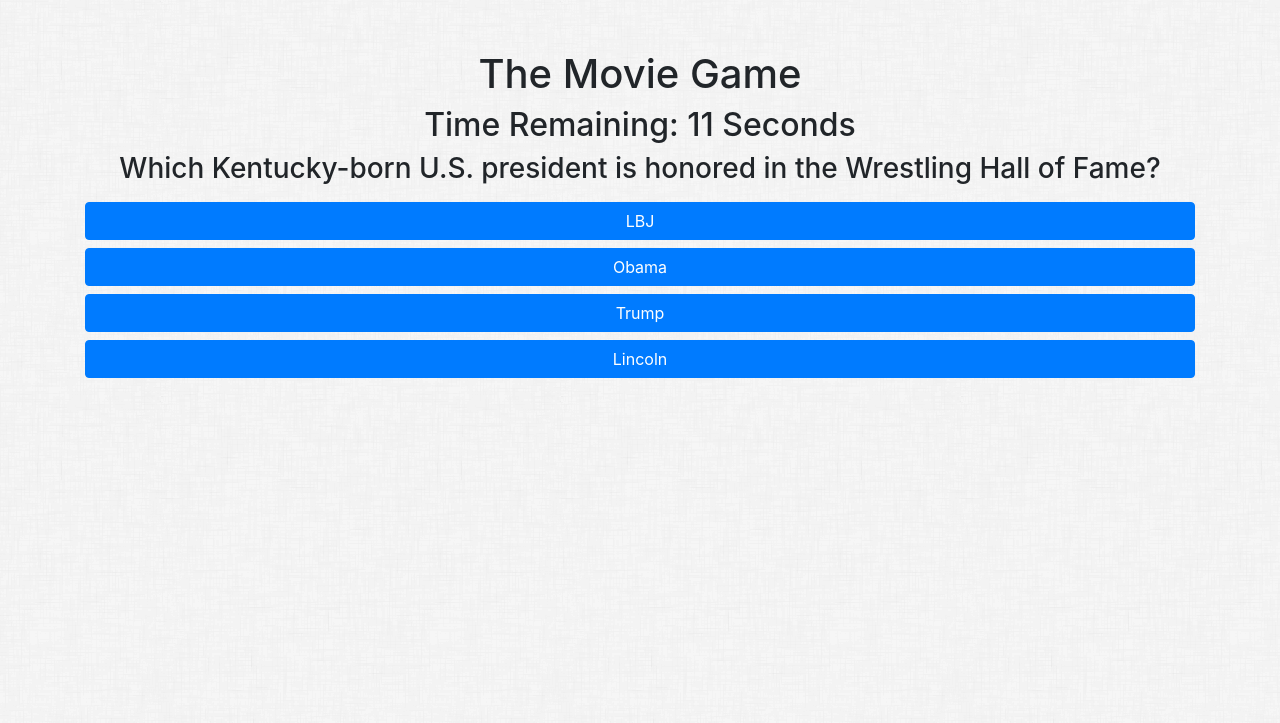
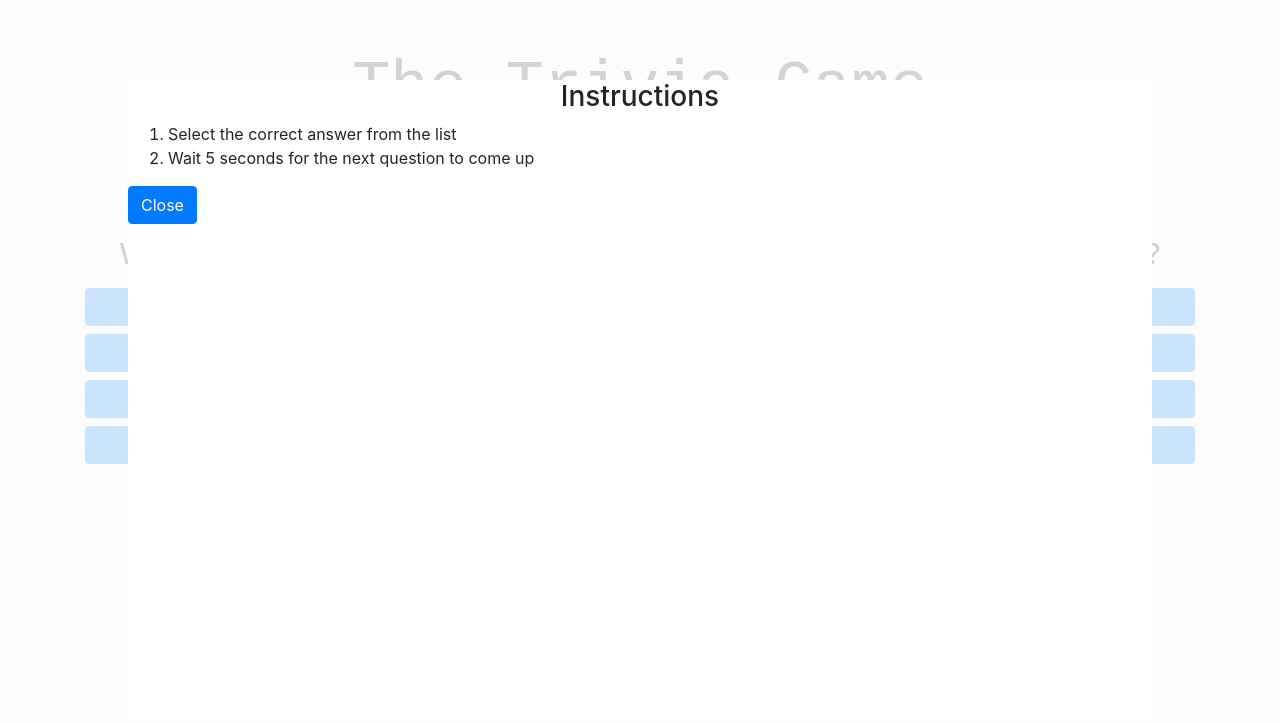
Before and after one commit to jjohnp5/TriviaGame, a plain HTML site: page index.html in a window 1280 px wide. Drawn offline with nearby package versions, Linux system fonts and the light colour scheme.

Commit message:
added more features

```diff
--- a/assets/css/style.css
+++ b/assets/css/style.css
@@ -3,3 +3,24 @@ body{
     text-align: center;
     padding: 50px 0;
 }
+
+.inst{
+    height: 100vh;
+    width: 100vw;
+    position: absolute;
+    top: 0;
+    left: 0;
+    background: rgba(255,255,255,.8);
+    display: flex;
+    justify-content: center;
+    align-items: center
+}
+.inst-content{
+    width: 80%;
+    height: 80%;
+    background: white;
+    text-align: left;
+}
+.inst-content h3{
+    text-align: center;
+}
--- a/assets/javascript/app.js
+++ b/assets/javascript/app.js
@@ -45,8 +45,6 @@ function cloneTrivias(triv){
     return obj;
 }
 
-var countDown;
-var transitionInterval;
 
 
 var game = {
@@ -89,8 +87,10 @@ var game = {
             $('.choices').append(`<button class="choice btn btn-primary btn-block" id="${data}">${data}</button>`)
         });
         $('.choice').on('click', function(){
+
             if($(this).attr('id') === self.currentData.answer){
                 self.displayAnswer("Congratulations! The correct answer is ");
+                $(this).removeClass("btn-primary").addClass("btn-success");
                 clearInterval(self.countDown);
                 self.timeOut = setTimeout(function(){
                     self.setQuestion();
@@ -100,6 +100,7 @@ var game = {
 
             }else{
                 self.displayAnswer("Too bad, try next question.. the correct answer is ");
+                $(this).removeClass("btn-primary").addClass("btn-danger");
                 clearInterval(self.countDown);
                 self.timeOut = setTimeout(function(){
                     self.setQuestion();
@@ -129,7 +130,7 @@ var game = {
         this.countDown = setInterval(function(){
             $('.timer').text(self.correctCounter);
             self.correctCounter--;
-            if(self.correctCounter === 0){
+            if(self.correctCounter < 0){
                 clearInterval(self.countDown);
                 self.displayAnswer("Times up! the correct answer is ");
                 self.timeOut = setTimeout(function(){
--- a/index.html
+++ b/index.html
@@ -14,13 +14,16 @@
     <div class="container">
         <div class="row">
             <div class="col-12">
-                    <h1>The Movie Game</h1>
+                    <h1 style="font-family: 'Courier New', Courier, monospace; font-size: 4em;">The Trivia Game</h1>
+            </div>
+            <div class="col-12">
+                <button class="instructions btn btn-warning">Instructions</button>
             </div>
 
         </div>
         <div class="row">
             <div class="col-12">
-                <h2>Time Remaining: <span class="timer"></span> Seconds</h2>
+                <h2>Time Remaining: <span class="timer" style="font-weight: bolder; font-size: 1.5em;"></span> Seconds</h2>
             </div>
         </div>
 
@@ -47,6 +50,18 @@
 
 
     </div>
+    <div class="inst">
+        <div class="inst-content">
+            <h3>Instructions</h3>
+            <ol>
+                <li>Select the correct answer from the list</li>
+                <li>Wait 5 seconds for the next question to come up</li>
+            </ol>
+            <button class="btn btn-primary">Close</button>
+        </div>
+
+
+    </div>
 
 
 
```
